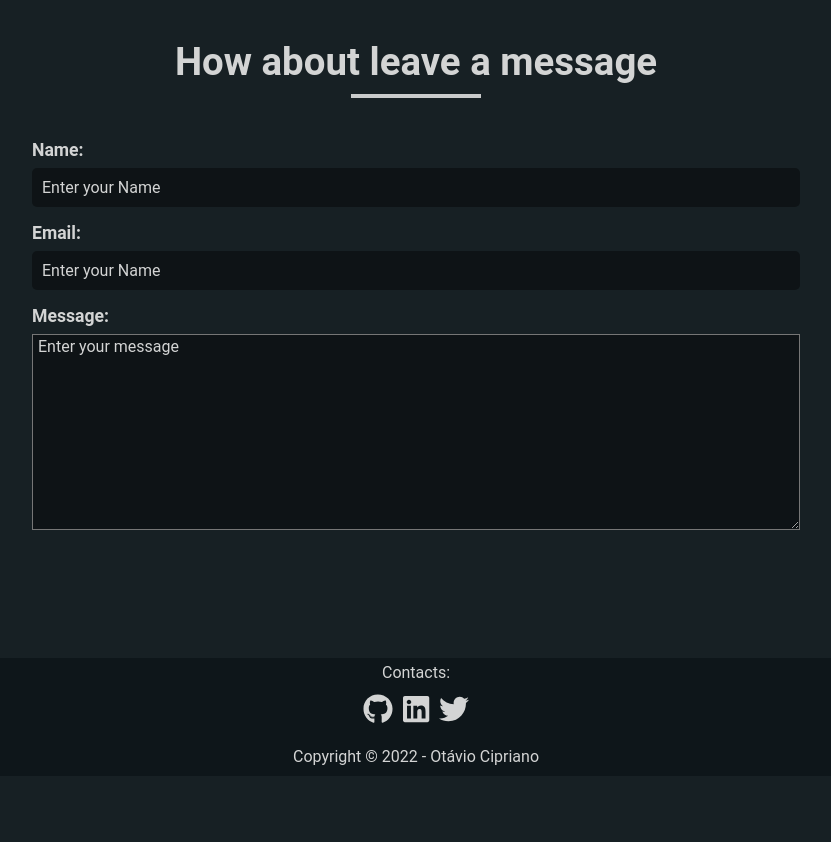
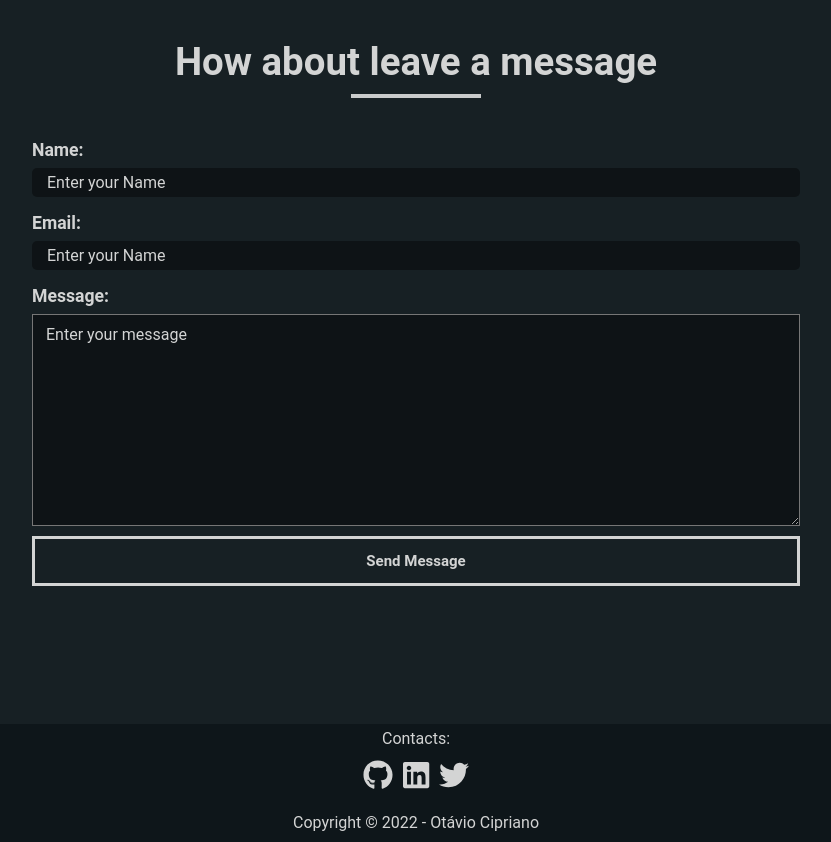
Before and after one commit to Otavio-Cipriano/Portfolio, a Next.js app: page / in a window 1280 px wide. Shown: the part 2980-3822 px from the top of the page, without its empty margins (224-1055 px from the left). Before the commit the page ends 3756 px from the top, so only its background shows below. Built offline with nearby package versions, Linux system fonts and the light colour scheme.

Commit message:
create validation to contact form

```diff
--- a/package.json
+++ b/package.json
@@ -8,16 +8,17 @@
     "lint": "next lint"
   },
   "dependencies": {
+    "@emailjs/browser": "^3.3.1",
     "@fortawesome/fontawesome-svg-core": "^1.2.36",
     "@fortawesome/free-brands-svg-icons": "^5.15.4",
     "@fortawesome/free-regular-svg-icons": "^5.15.4",
     "@fortawesome/free-solid-svg-icons": "^5.15.4",
     "@fortawesome/react-fontawesome": "^0.1.16",
-    "emailjs-com": "^3.2.0",
     "next": "12.0.7",
     "react": "17.0.2",
     "react-dom": "17.0.2",
     "react-scroll": "^1.8.4",
+    "react-toastify": "^8.1.0",
     "sass": "^1.45.1"
   },
   "devDependencies": {
--- a/src/Components/Contact/Contact.jsx
+++ b/src/Components/Contact/Contact.jsx
@@ -1,26 +1,96 @@
+import emailJs from '@emailjs/browser'
+import { useRef } from 'react'
 import TitleSection from '../TitleSection/TitleSection'
 import style from './Contact.module.scss'
+import { ToastContainer, toast } from 'react-toastify';
+
 
 export default function Contact({...props}) {
+    const fields = ['name', 'email', 'message'];
+    const form = useRef();
+
+    const sendEmail = () => {
+        emailJs
+        .sendForm('gmail', 'pfolio_template',form.current, 'user_7xfUprucPZmaTlOxYBZX0')
+        .then((result) =>{
+            console.log(result.status);
+            toast.success("Messge sent with success!", {theme: "dark"})
+        },(error) =>{
+            console.log(error)
+            toast.warn("Message couldn't be sent", {theme: "dark"})
+        })
+    }
+
+    const handleOnClick = (e) =>{
+        e.preventDefault()
+        // sendEmail()
+        // e.target.reset()
+        // if(!validateForm){
+        //     toast.warn("Message couldn't be sent", {theme: "dark"})
+        // }
+        console.log(validateForm(form.current), form.current['name'].classList)
+    }
+
+    const validateForm = (form) =>{
+        let validatedFields = fields.map((field, index)=>{
+            if(form[`${field}`].value < 1){
+                form[`${field}`].classList.add(style.field__error)
+                return false
+            }
+            return true
+        })
+
+        if(validatedFields.includes(false)) return false
+
+        return true
+    }
+
+    const onFieldFocus = (e) =>{
+       if(e.target.classList.length > 1){
+           e.target.classList.toggle(`${e.target.classList[1]}`)
+           console.log(e.target.classList)
+       }
+    }
+
+
     return (
         <div className={style.container} {...props}>
             <TitleSection>How about leave a message</TitleSection>
             <div className={style.formContainer}>
-                <form action="">
+                <form onSubmit={handleOnClick} ref={form}>
                     <div className={style.input}>
-                        <label className={style.input__label}>Name:</label>
-                        <input type="text" name="name" className={style.input__field} placeholder="Enter your Name"/>
+                        <label className={style.input__label} >Name:</label>
+                        <input
+                        type="text"
+                        name="name"
+                        className={style.input__field}
+                        placeholder="Enter your Name"
+                        minLength={2}
+                        maxLength={100}
+                        onFocus={onFieldFocus}/>
                     </div>
                     <div className={style.input}>
                         <label className={style.input__label}>Email:</label>
-                        <input type="email" name="email" className={style.input__field} placeholder="Enter your Name"/>
+                        <input
+                        type="email" name="email"
+                        className={style.input__field}
+                        placeholder="Enter your Name"
+                        minLength={2}
+                        maxLength={100}
+                        onFocus={onFieldFocus}/>
                     </div>
                     <div className={style.input}>
                         <label className={style.input__label}>Message:</label>
-                       <textarea className={style.input__area} name="message" cols="30" rows="10" placeholder="Enter your message"></textarea>
+                       <textarea
+                       className={style.input__area}
+                       name="message" cols="30" rows="10"
+                       placeholder="Enter your message"
+                       onFocus={onFieldFocus}></textarea>
                     </div>
+                    <button>Send Message</button>
                 </form>
             </div>
+            <ToastContainer className={style.toast}/>
         </div>
     )
 }
--- a/src/Components/Contact/Contact.module.scss
+++ b/src/Components/Contact/Contact.module.scss
@@ -9,11 +9,33 @@
     margin: -3rem auto 3rem auto;
     font-weight: 600;
     padding: 0 1rem;
+
+    button{
+        width: 100%;
+        margin: 10px auto;
+        font-size: 15px;
+    }
+
+    form{
+        display: flex;
+        flex-direction: column;
+    }
 }
 
 .input{
     display: flex;
+    position: relative;
     flex-direction: column;
+
+    span{
+        position: absolute;
+        right: 0;
+        top: 20px;
+        font-weight: 500;
+        font-size: 13px;
+        color: rgba($color: rgb(201, 4, 4), $alpha: 0.8);
+        display: none;
+    }
 
     &__label{
         font-size: 1.1rem;
@@ -23,12 +45,14 @@
     &__field{
         background-color: rgba($color: #000000, $alpha: 0.4);
         border: none;
-        padding: 10px 0;
+        padding: 5px;
         color: variables.$main-font;
         font-size: 1rem;
         font-family: 'Roboto', sans-serif;
         text-indent: 10px;
         border-radius: 5px;
+
+
     }
 
     &__area{
@@ -37,9 +61,27 @@
         font-size: 1rem;
         text-indent: 3px;
         color: variables.$main-font;
+        padding: 10px;
     }
 
     &__area::placeholder, &__field::placeholder{
         color: variables.$main-font;
     }
 }
+
+.toast{
+    >div{
+        background-color: variables.$dark-gray;
+    }
+}
+
+.field__error{
+    background-color: rgba($color: rgb(201, 4, 4), $alpha: 0.1);
+    border: 1px solid rgba($color: rgb(201, 4, 4), $alpha: 0.1);
+
+    & ~ {
+        span{
+            display: block !important;
+        }
+    }
+}
--- a/src/pages/_app.jsx
+++ b/src/pages/_app.jsx
@@ -1,4 +1,5 @@
 import '../styles/globals.scss'
+import 'react-toastify/dist/ReactToastify.css';
 
 import Layout from '../Components/Layout/Layout'
 
```
Also changed, not shown: 2 other files (tests, documents, lock files or other folders).
